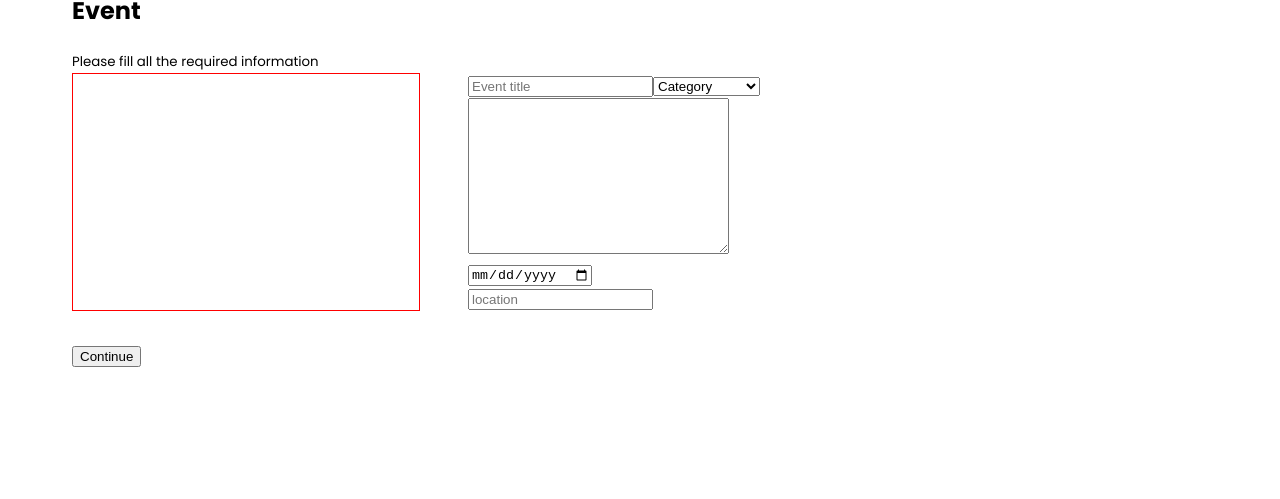
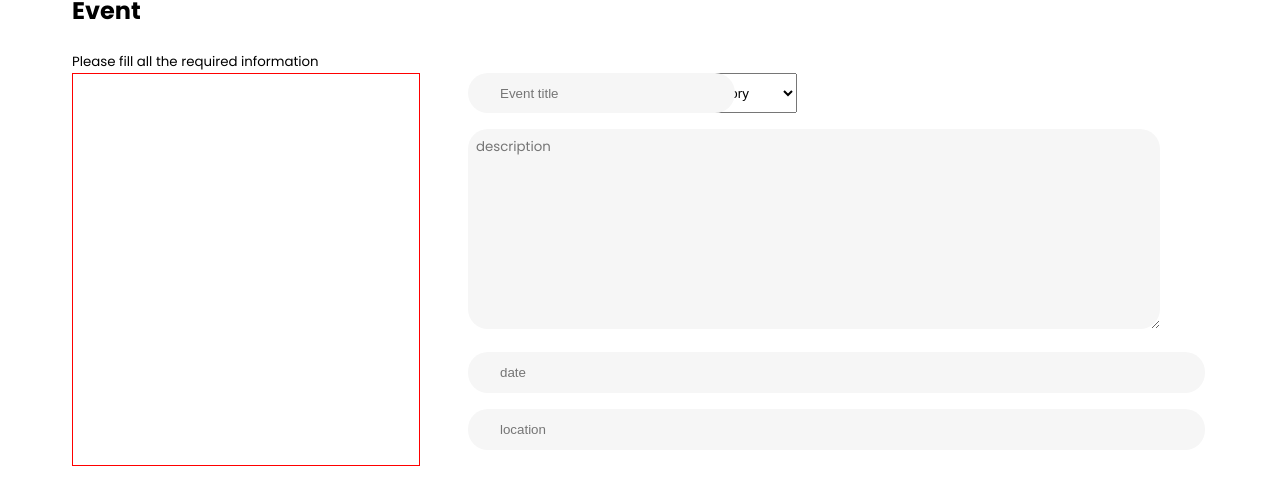
Before and after one commit to charleslukes/evenia, a Next.js app: page /create-event in a window 1280 px wide. Shown: the part 143-642 px from the top of the page. Built offline with nearby package versions, Linux system fonts and the light colour scheme; no server answers.

Commit message:
update create event component

```diff
--- a/components/CreateEvent/index.tsx
+++ b/components/CreateEvent/index.tsx
@@ -1,4 +1,6 @@
+import Textarea from "@molecules/Textarea";
 import styles from "./styles.module.scss";
+import TextInput from "@molecules/Text";
 
 const CreateEvent = () => {
   return (
@@ -11,21 +13,21 @@ const CreateEvent = () => {
         <div className={styles.formInput}>
           <div className={styles.left}></div>
           <div className={styles.right}>
-            <div>
-              <input type="text" placeholder="Event title" />
+            <div className={`${styles.firstDetails} ${styles.marginBottom}`}>
+              <TextInput placeholder="Event title" />
               <select name="category">
                 <option value="Category">Category</option>
                 <option value="New Category">New Category</option>
               </select>
             </div>
-            <div>
-              <textarea name="event" cols={30} rows={10}></textarea>
+            <div className={styles.marginBottom}>
+              <Textarea />
             </div>
-            <div>
-                <input type="date" placeholder="date" />
+            <div className={styles.marginBottom}>
+              <TextInput placeholder="date" />
             </div>
-            <div>
-                <input type="text" placeholder="location" />
+            <div className={styles.marginBottom}>
+              <TextInput placeholder="location" />
             </div>
           </div>
         </div>
```
